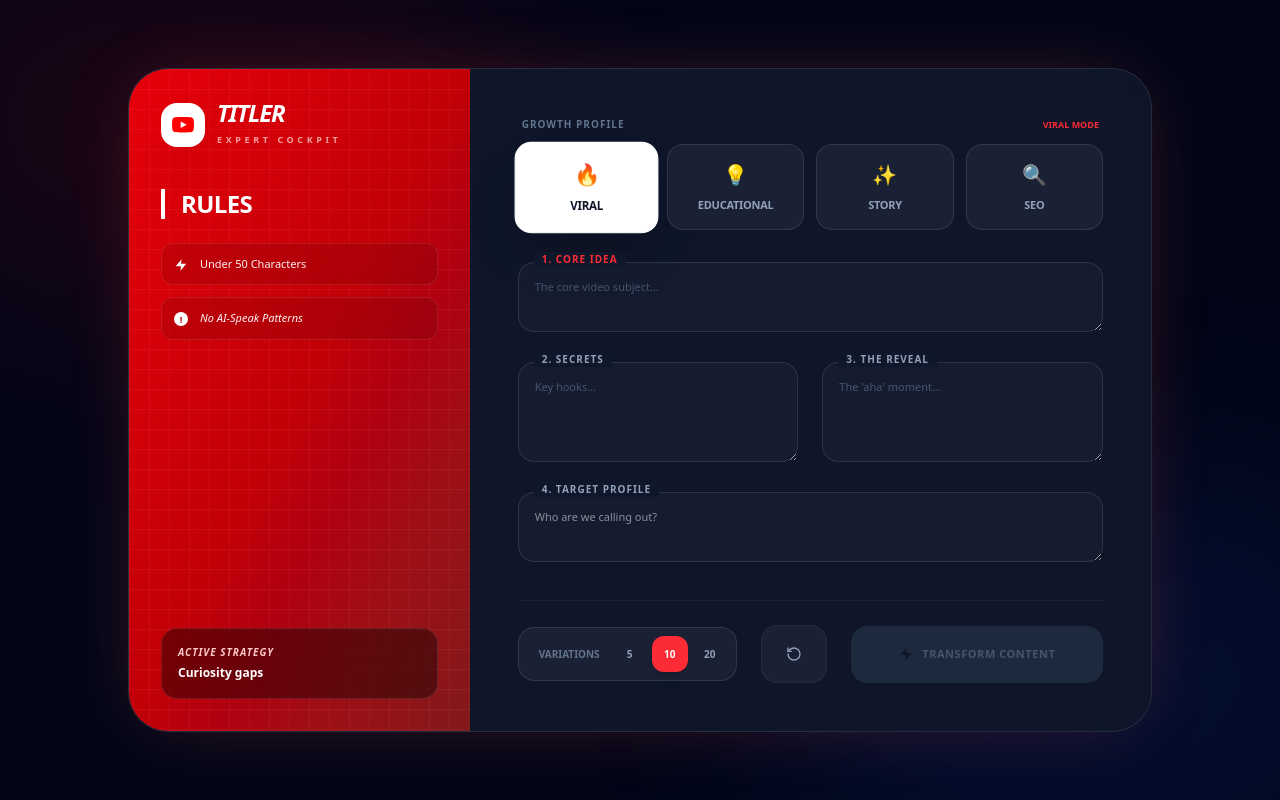
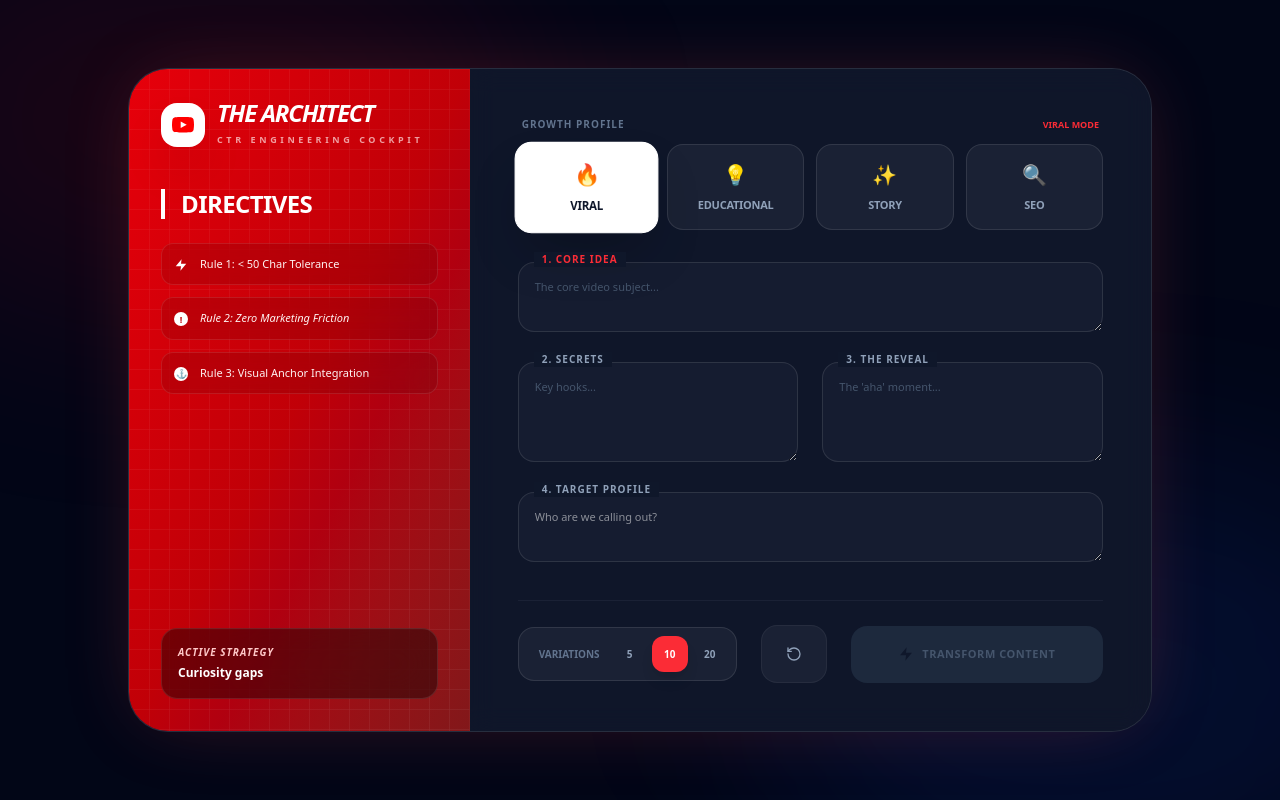
Before and after one commit to bryanengel72/yt-title-generator, a React (Vite) app: page / in a window 1280 px wide. Built offline with nearby package versions, Linux system fonts and the light colour scheme.

Commit message:
Update branding to 'The Architect' persona

```diff
--- a/src/App.jsx
+++ b/src/App.jsx
@@ -205,21 +205,25 @@ const App = () => {
                 <IconYoutube />
               </div>
               <div>
-                <h1 className="text-2xl font-black tracking-tighter italic uppercase leading-none">Titler</h1>
-                <span className="text-[9px] font-bold tracking-[0.4em] text-red-100 uppercase opacity-70">Expert Cockpit</span>
+                <h1 className="text-2xl font-black tracking-tighter italic uppercase leading-none">THE ARCHITECT</h1>
+                <span className="text-[9px] font-bold tracking-[0.4em] text-red-100 uppercase opacity-70">CTR ENGINEERING COCKPIT</span>
               </div>
             </div>
 
             <div className="space-y-6">
-              <h2 className="text-2xl font-bold leading-tight uppercase tracking-tight border-l-4 border-white pl-4">Rules</h2>
+              <h2 className="text-2xl font-bold leading-tight uppercase tracking-tight border-l-4 border-white pl-4">Directives</h2>
               <div className="space-y-3">
                 <div className="flex items-start gap-3 p-3 bg-black/10 rounded-xl border border-white/10 backdrop-blur-md">
                   <IconZap size={14} className="mt-0.5" />
-                  <div className="text-[11px] font-medium text-red-50">Under 50 Characters</div>
+                  <div className="text-[11px] font-medium text-red-50">Rule 1: &lt; 50 Char Tolerance</div>
                 </div>
                 <div className="flex items-start gap-3 p-3 bg-black/10 rounded-xl border border-white/10 backdrop-blur-md">
                   <div className="w-3.5 h-3.5 mt-0.5 bg-white text-red-700 text-[9px] font-black flex items-center justify-center rounded-full">!</div>
-                  <div className="text-[11px] font-medium text-red-50 italic">No AI-Speak Patterns</div>
+                  <div className="text-[11px] font-medium text-red-50 italic">Rule 2: Zero Marketing Friction</div>
+                </div>
+                <div className="flex items-start gap-3 p-3 bg-black/10 rounded-xl border border-white/10 backdrop-blur-md">
+                  <div className="w-3.5 h-3.5 mt-0.5 bg-white text-red-700 text-[9px] font-black flex items-center justify-center rounded-full">⚓</div>
+                  <div className="text-[11px] font-medium text-red-50">Rule 3: Visual Anchor Integration</div>
                 </div>
               </div>
             </div>
```
